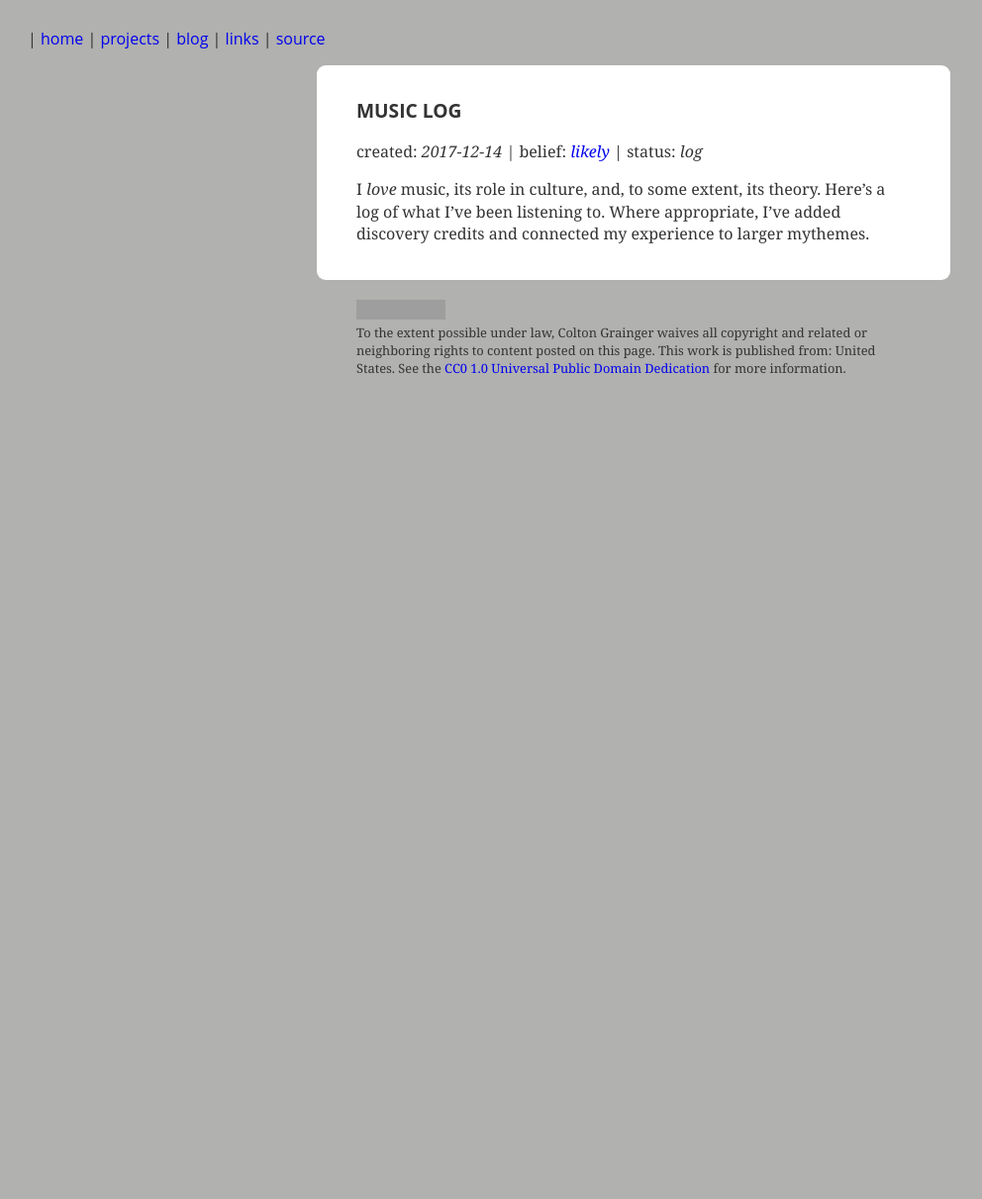
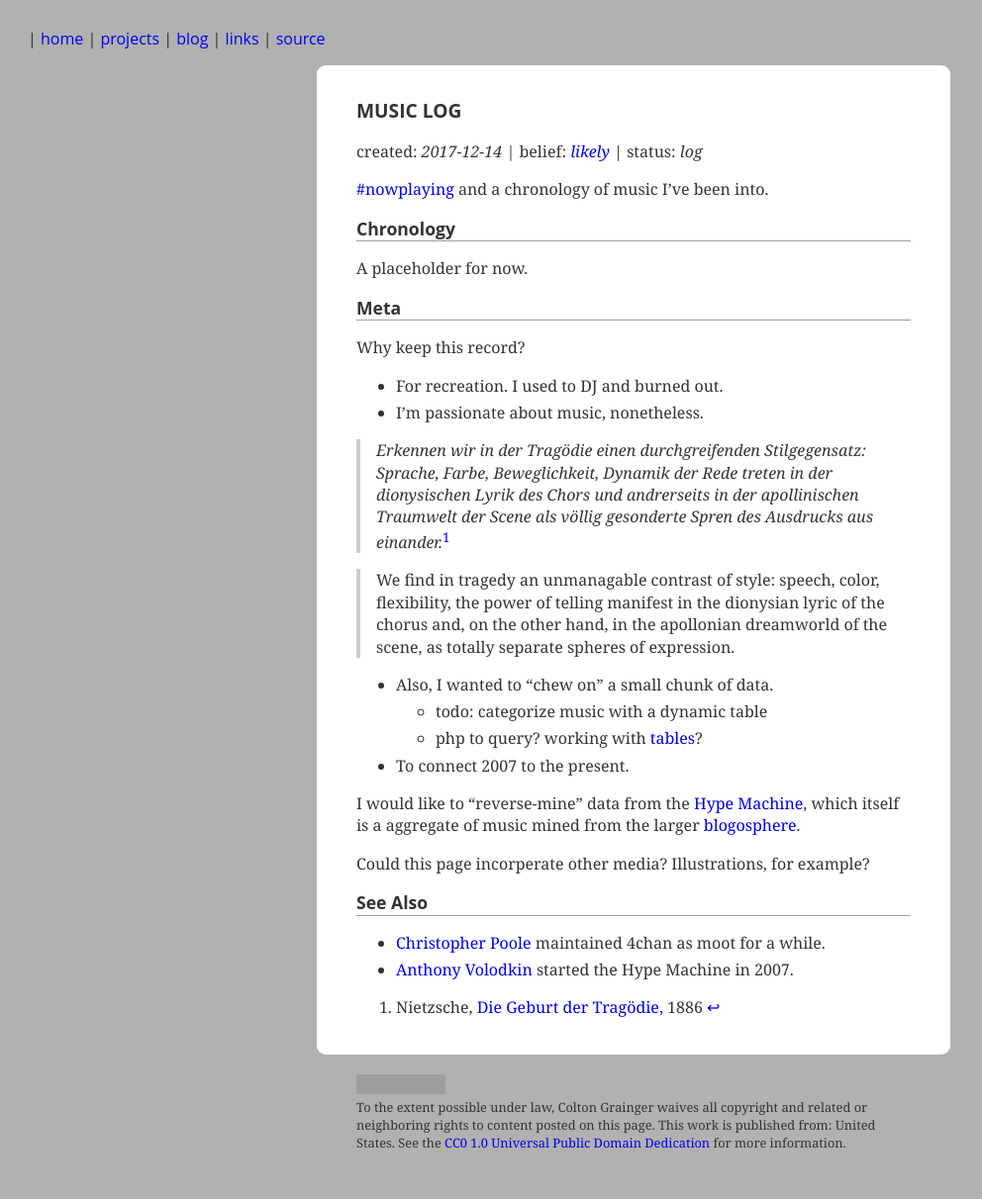
Before and after one commit to coltongrainger/blog, a Jekyll site: the page built from _posts/2017-12-14-music.md, in a window 1280 px wide. Shown: the whole page at 99% size, without its empty margins (0-992 px from the left). Built offline with Jekyll 4.4.1, drawn with Linux system fonts in a browser that asks for light colours; our own code applies the rules of GitHub Pages for plain Markdown files; before the commit the page ends 900 px from its top, so only the background shows below that; grey boxes are pictures that could not be loaded.

Commit message:
add music with nowplaying, no log yet

```diff
--- a/_posts/2017-12-14-music.md
+++ b/_posts/2017-12-14-music.md
@@ -6,4 +6,42 @@ status: log
 belief: likely
 ---
 
-I *love* music, its role in culture, and, to some extent, its theory. Here's a log of what I've been listening to. Where appropriate, I've added discovery credits and connected my experience to larger mythemes.
+[#nowplaying](https://hypem.com/ColtonGrainger) and a chronology of music I've been into.
+
+## Chronology
+
+A placeholder for now.
+
+## Meta
+
+Why keep this record?
+- For recreation. I used to DJ and burned out.
+- I'm passionate about music, nonetheless.
+
+> *Erkennen wir in der Tragödie einen durchgreifenden Stilgegensatz:
+> Sprache, Farbe, Beweglichkeit, Dynamik der Rede treten
+> in der dionysischen Lyrik des Chors und andrerseits in
+> der apollinischen Traumwelt der Scene als völlig
+> gesonderte Spren des Ausdrucks aus einander.*[^tragodie]
+
+> We find in tragedy an unmanagable contrast of style:
+> speech, color, flexibility, the power of telling manifest
+> in the dionysian lyric of the chorus and, on the other hand,
+> in the apollonian dreamworld of the scene,
+> as totally separate spheres of expression.
+
+[^tragodie]: Nietzsche, [Die Geburt der Tragödie](https://archive.org/stream/diegeburtdertrag00niet/diegeburtdertrag00niet_djvu.txt), 1886
+
+- Also, I wanted to "chew on" a small chunk of data.
+	- todo: categorize music with a dynamic table
+	- php to query? working with [tables](https://issarice.com/tabular-presentation)?
+- To connect 2007 to the present.
+
+I would like to "reverse-mine" data from the [Hype Machine](https://en.wikipedia.org/wiki/Hype_Machine), which itself is a aggregate of music mined from the larger [blogosphere](https://en.wikipedia.org/wiki/Blogosphere).
+
+Could this page incorperate other media? Illustrations, for example?
+
+## See Also
+
+- [Christopher Poole](https://en.wikipedia.org/wiki/Christopher_Poole) maintained 4chan as moot for a while.
+- [Anthony Volodkin](https://hypem.com/anthony) started the Hype Machine in 2007.
```
Also changed, not shown: links.md (+6 -4 lines).
